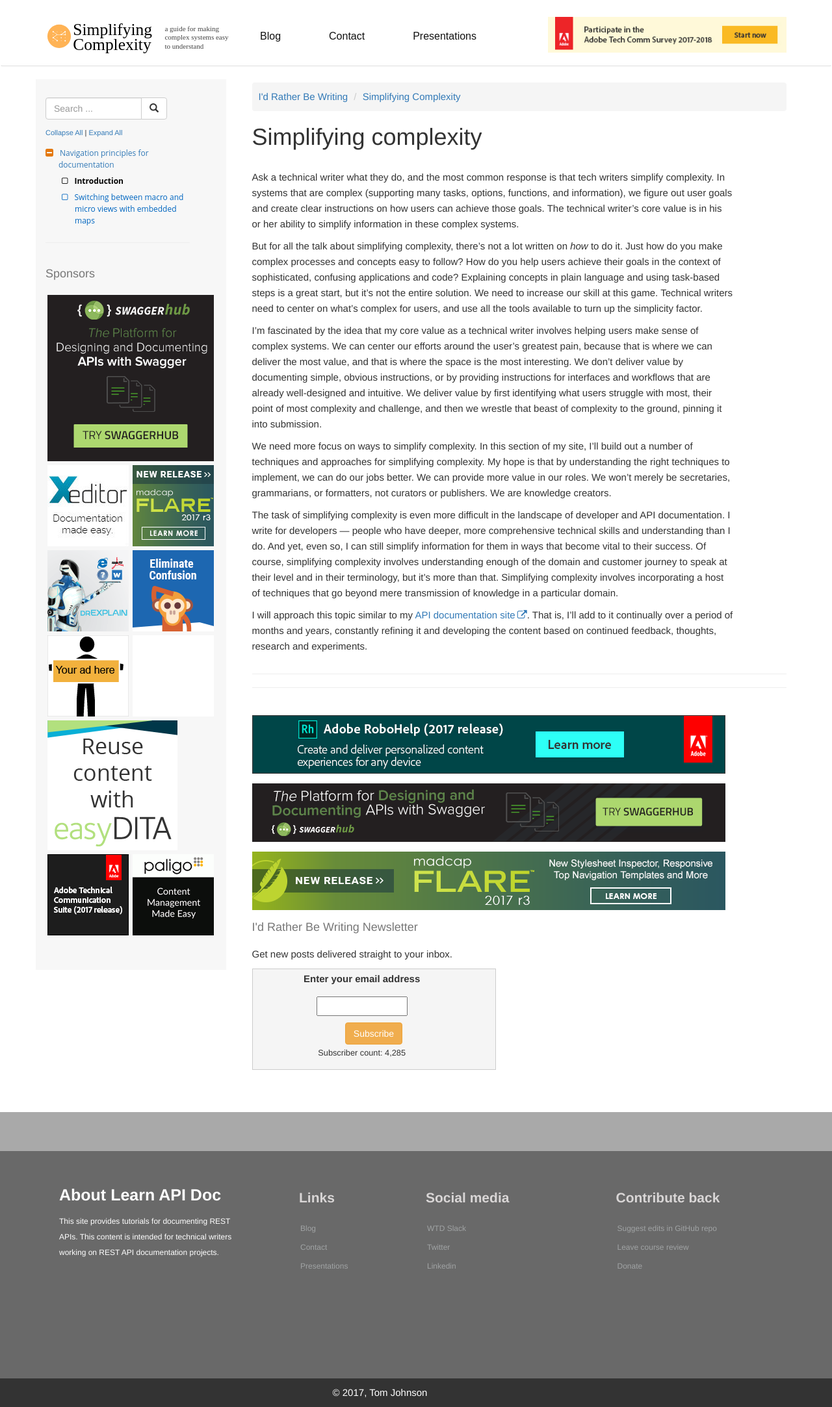
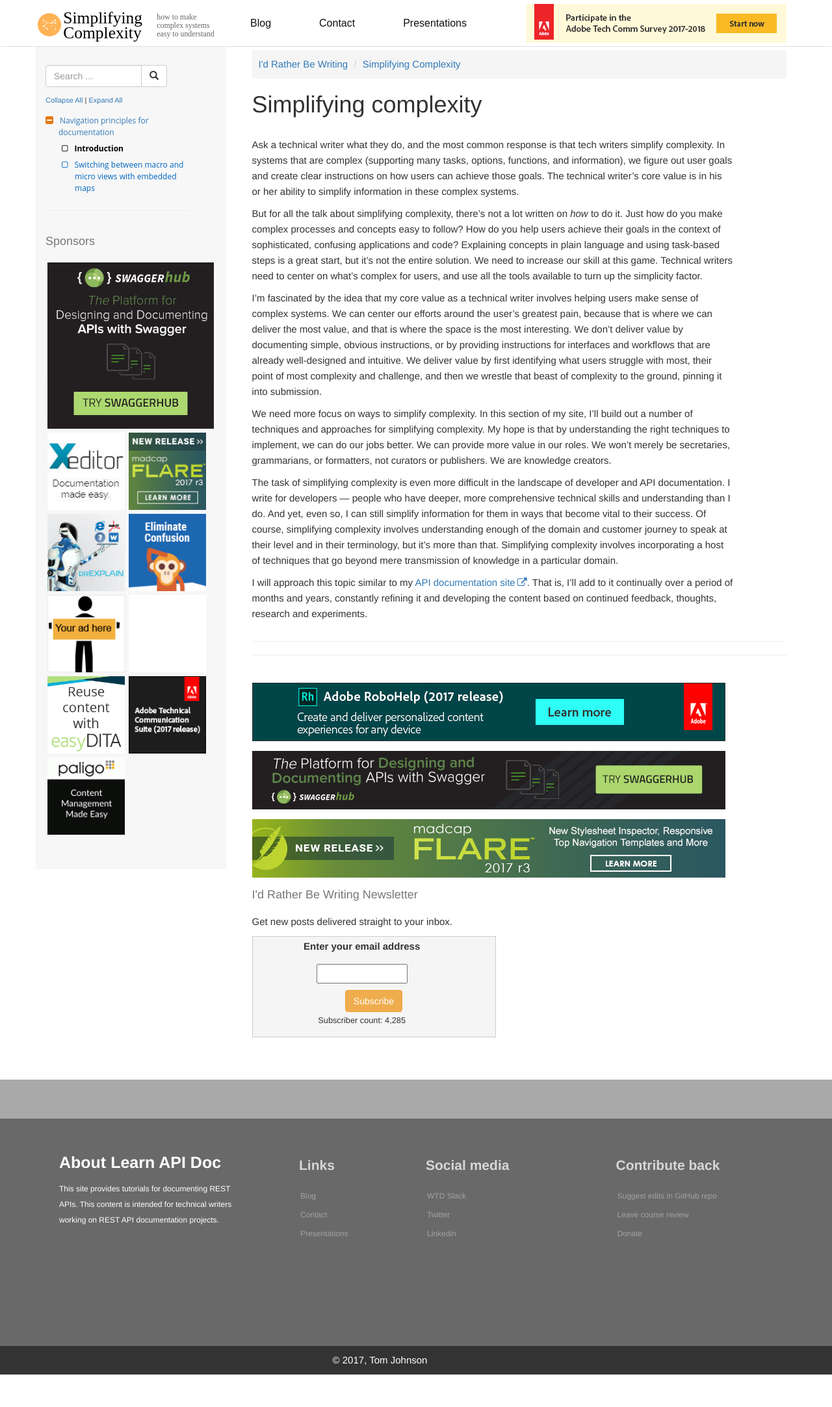
Before and after one commit to tomjoht/simplifying-complexity, a Jekyll site: the page built from _docs/index.md, in a window 1280 px wide. Shown: the whole page at 65% size. Built offline with Jekyll 4.4.1, drawn with Linux system fonts in a browser that asks for light colours; nearby versions of some CDN libraries; comment, search, counter and statistics services are not loaded; after the commit the page ends 2116 px from its top, so only the background shows below that.

Commit message:
updated logo header

```diff
--- a/_sass/navbar.scss
+++ b/_sass/navbar.scss
@@ -72,6 +72,10 @@
   color: #ee7600;
 }
 
+.navbar-header {
+  margin-bottom: 20px;
+}
+
 @media (max-width: 767px) {
   .navbar-default .navbar-nav .open .dropdown-menu > li > a {
     color: #111111;
@@ -95,24 +99,18 @@
 }
 
 img.navbar-logo {
-  // max-width: 250px;
-  margin-bottom: 15px;
+
 }
 .navbar-brand {
   margin-right: 30px;
-  padding-top: 10px;
+  padding-left:0px;
+  padding-top: 15px;
+  padding-right: 15px;
 }
 .navbar {
   border-bottom: 1px solid #dedede;
   font-size: 16px;
   margin-bottom: 0px;
-  padding-bottom: 20px;
-  margin-top: 20px;
-  margin-bottom: 20px;
-}
-
-ul.nav.navbar-nav.navbar-right img {
-    max-width: 100%;
 }
 
 @media (min-width: 768px) {
@@ -141,7 +139,6 @@
 
 .topBannerAd {
     margin-top: 5px;
-    max-height: 55px;
     margin-botom: 3px;
 }
 /* end search */
--- a/_sass/sidebar.scss
+++ b/_sass/sidebar.scss
@@ -210,4 +210,5 @@
 
 .sidebarAds img {
     padding: 3px;
+    max-width: 125px;
 }
```
Also changed, not shown: images/learnapidoclogo_simplifyingcomplexity2.svg.
